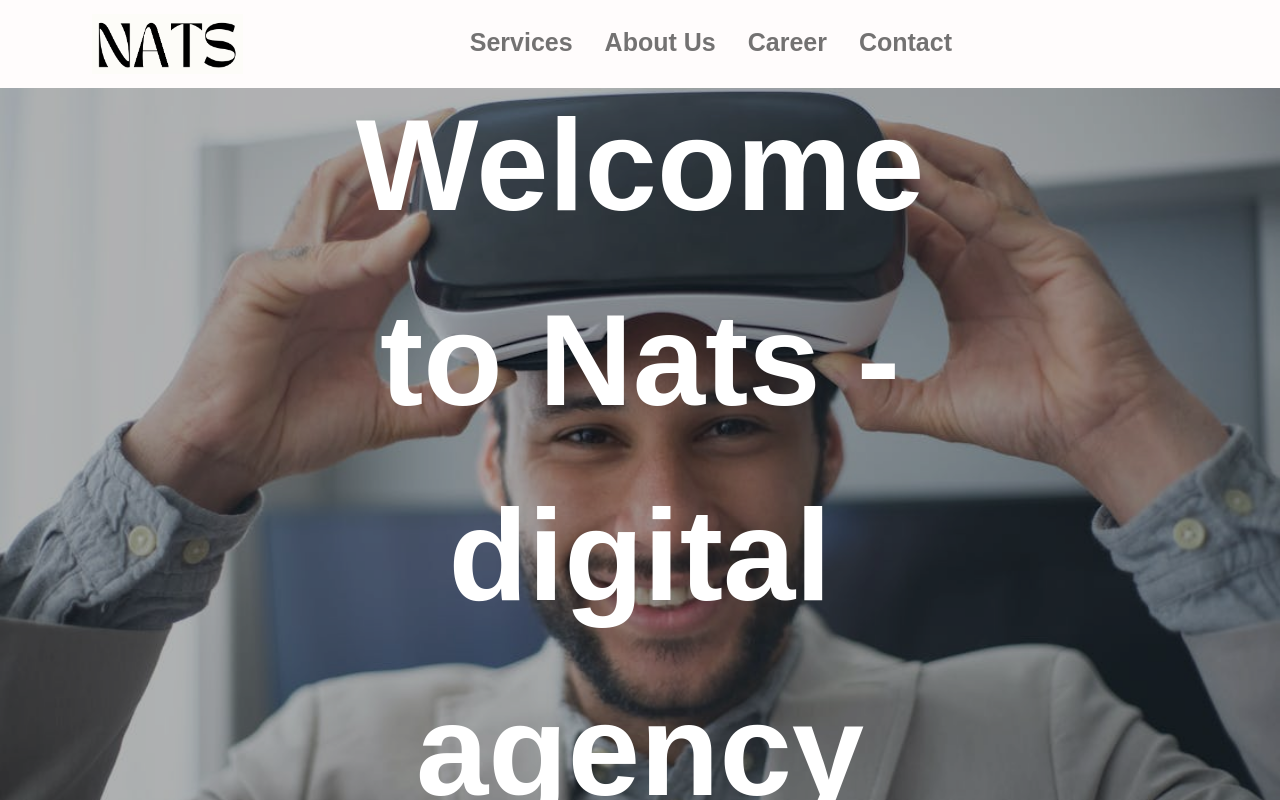
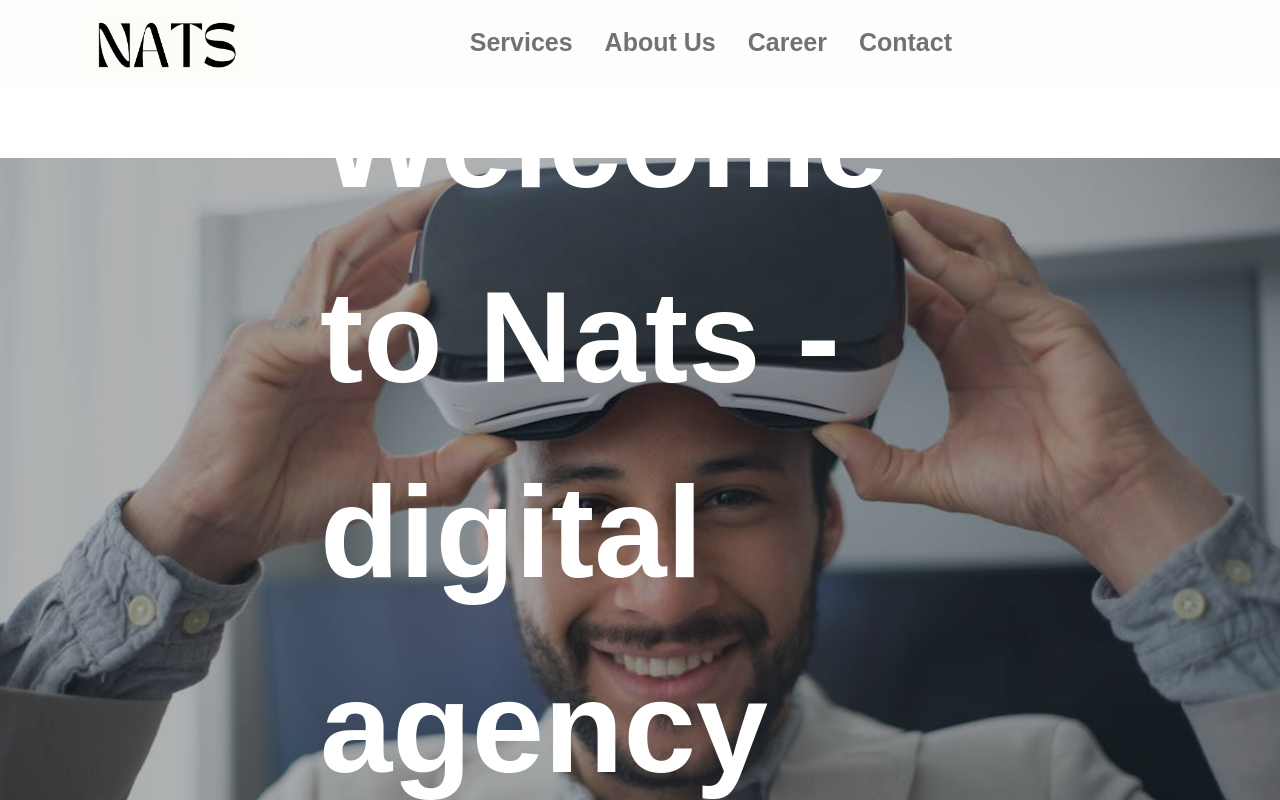
Before and after one commit to nataliemajadixon/digitalmarketing, a React (Create React App) app: page / in a window 1280 px wide. Shown: the top 800 px of the page. Built offline with nearby package versions, Linux system fonts and the light colour scheme; a web font is replaced by a local one.

Commit message:
updated home page

```diff
--- a/src/components/Home/Home.css
+++ b/src/components/Home/Home.css
@@ -5,16 +5,39 @@
 
 /* font-family: 'Fira Sans Condensed', sans-serif; */
 
-.topsection{
+
+ .hometopflex1{
+    text-align:center;
+    font-family: 'Roboto', sans-serif;
+     justify-content: center;
+     vertical-align: middle;
+     display: flex;
+     padding-top: 50px;
+     padding-bottom: 20px;
+
+}
+
+.hometopcont{
+    align-items: center;
+    justify-content: center;
+    display: flex;
+    flex-direction: column;
+    width: 700px;
+
+
+
+}
+
+/* .topsection{
     position: flex;
     text-align: center;
     color: white;
 
-}
+} */
 
 .toptext{
     font-family: 'Fira Sans Condensed', sans-serif;
-
+    color: white;
     position: absolute;
     top: 60%;
     left: 50%;
@@ -29,6 +52,7 @@
 .smalltop{
     font-weight: 500;
     font-size: 30px;
+    padding-left: 150px;
 }
 
 .iconhome{
--- a/src/components/Home/Home.jsx
+++ b/src/components/Home/Home.jsx
@@ -6,6 +6,8 @@ const Home = () => {
     return (
 
     <>
+    <div className="hometopflex1"></div>
+    <div className="hometopcont"></div>
     <section className="topsection">
 <img src={require('../../assets/vrhome.jpeg')} alt='vrheadset' style={{ filter: 'brightness(70%)', width: '100vw', height: '100vh', objectFit: 'cover' }}/>
         <div className='toptext'>
@@ -18,6 +20,9 @@ const Home = () => {
         </div>
         </div>
     </section>
+
+
+
     <section className="servicehome">
         <div className="servicecon">
 <div className='scontainers'>
```
